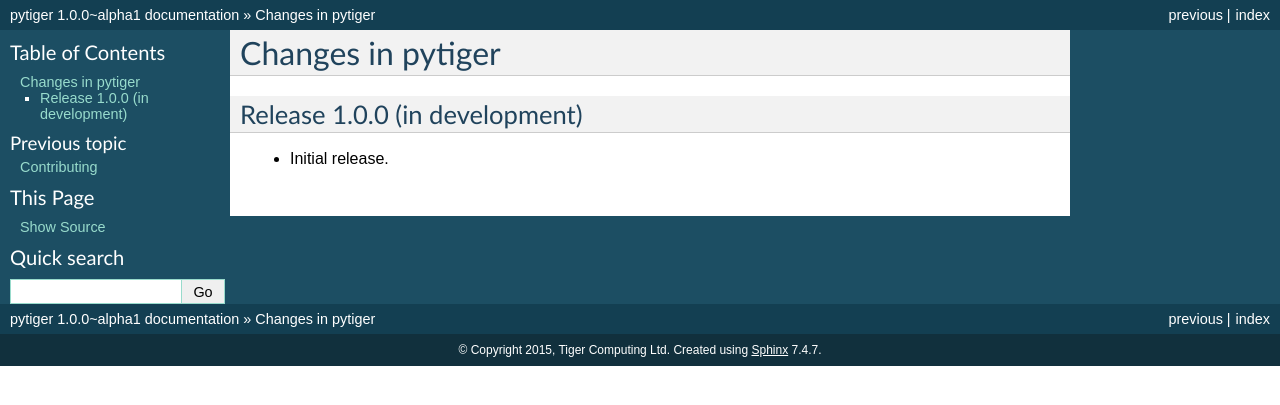
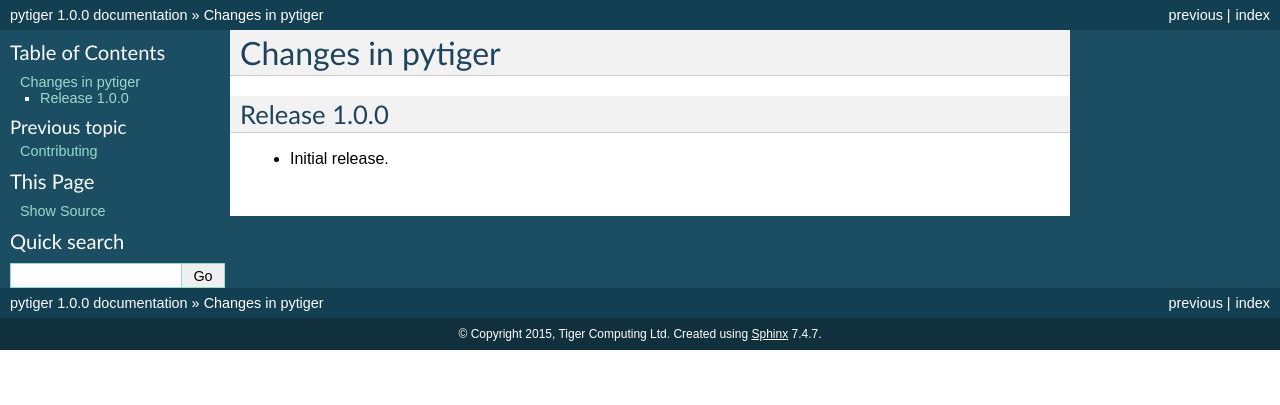
Before and after one commit to tigercomputing/pytiger, a Sphinx documentation site: the page built from docs/changes.rst, in a window 1280 px wide. Shown: the top 405 px of the page. Built offline with Sphinx 7.4.7, drawn with Linux system fonts in a browser that asks for light colours.

Commit message:
Release version 1.0.0

```diff
--- a/docs/changes.rst
+++ b/docs/changes.rst
@@ -2,7 +2,7 @@
 Changes in pytiger
 ******************
 
-Release 1.0.0 (in development)
-==============================
+Release 1.0.0
+=============
 
 * Initial release.
--- a/docs/conf.py
+++ b/docs/conf.py
@@ -58,7 +58,7 @@ copyright = u'2015, Tiger Computing Ltd'
 # The short X.Y version.
 version = '1.0'
 # The full version, including alpha/beta/rc tags.
-release = '1.0.0~alpha1'
+release = '1.0.0'
 
 # The language for content autogenerated by Sphinx. Refer to documentation
 # for a list of supported languages.
--- a/setup.py
+++ b/setup.py
@@ -9,7 +9,7 @@
 from setuptools import setup, find_packages
 
 setup(name='pytiger',
-      version='1.0.0~alpha1',
+      version='1.0.0',
       description='Tiger Computing Ltd Python Utilities',
       author='Tiger Computing Ltd',
       author_email='info@tiger-computing.co.uk',
```
Also changed, not shown: 1 other file.
